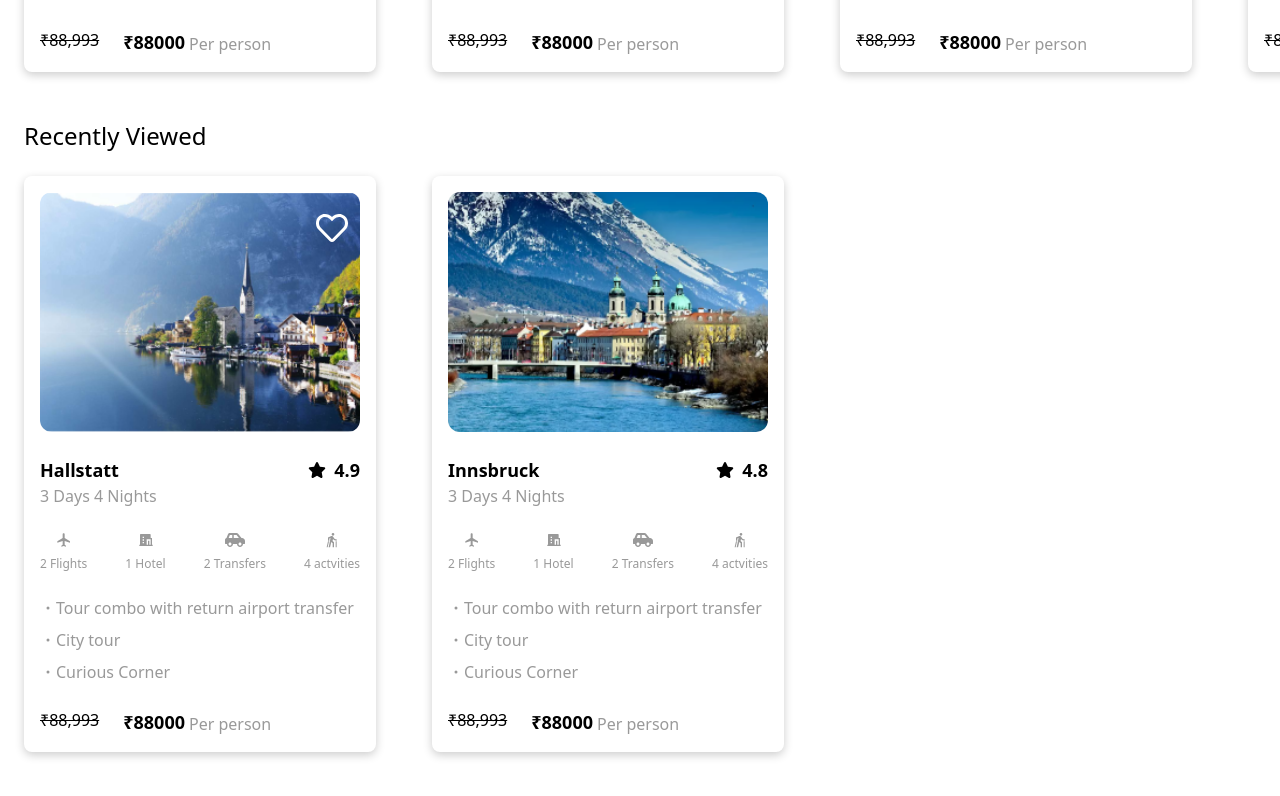
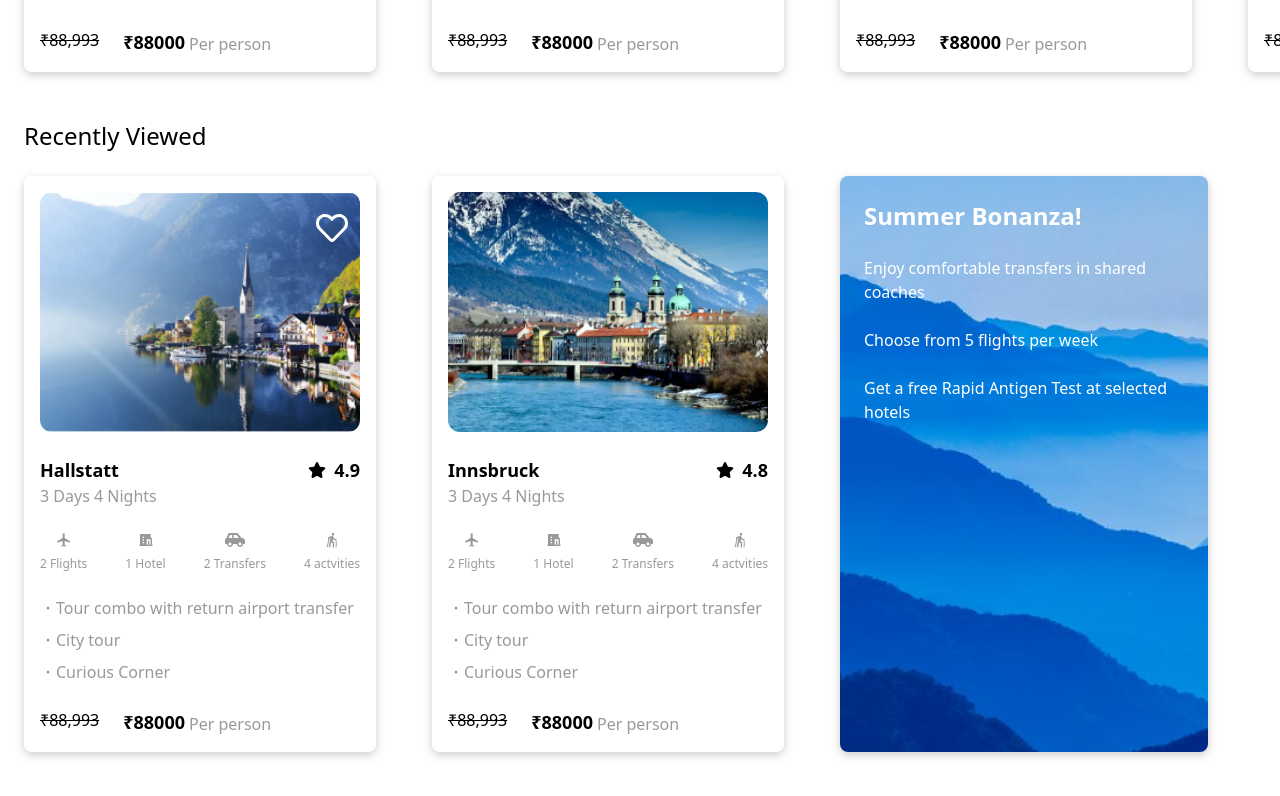
Before and after one commit to rashidpbi/travel-test, a React (Create React App) app: page /mountains in a window 1280 px wide. Shown: the part 1384-2180 px from the top of the page. Built offline with nearby package versions, Linux system fonts and the light colour scheme.

Commit message:
feat: second page

```diff
--- a/src/components/Container.jsx
+++ b/src/components/Container.jsx
@@ -1,23 +1,28 @@
-import React from 'react'
+import React from "react";
 
-const Container = ({header,datas,Component}) => {
-   console.log("datas:",datas)
+const Container = ({ header, datas, Component }) => {
+  console.log("datas:", datas);
   return (
-    <div className='my-6  '>
-    <div className="text-2xl font-medium  px-6 ">
-      {header}
+    <div className="my-6  ">
+      <div className="text-2xl font-medium  px-6 ">{header}</div>
+      <div className="flex gap-2 overflow-x-scroll no-scrollbar  ">
+        {datas.map((data) => (
+          <div key={data._id}>
+            <Component data={data} />
+          </div>
+        ))}
+        {header=="Recently Viewed"?<div className="p-6 relative bg-blueMount rounded-lg  shadow-md mx-6 my-6  ">
+          <div className="flex flex-col w-80 h-60 rounded-xl text-white gap-6">
+          <div className="font-semibold text-2xl">Summer Bonanza!</div>
+          <div>Enjoy comfortable transfers in shared coaches</div>
+          <div>Choose from 5 flights per week</div>
+          <div>Get a free Rapid Antigen Test at selected hotels</div>
+          </div>
+        </div>:''}
+
+      </div>
     </div>
-    <div className='flex gap-2 overflow-x-scroll no-scrollbar  '>
-      {datas.map((data)=>(
-        <div key={data._id}>
-            <Component data={data}/>
+  );
+};
 
-        </div>
-      ))}
-
-    </div>
-  </div>
-  )
-}
-
-export default Container
+export default Container;
--- a/src/components/Mountains.jsx
+++ b/src/components/Mountains.jsx
@@ -9,10 +9,10 @@ const Mountains = () => {
   return (
     <div>
       <Container header={"Popular Beach Destinations"} datas={mountDestinations} Component={PackageCard} />
-      <div>
+
         <Container header={"Recently Viewed"} datas={mountRecents} Component={PackageCard} />
 
-      </div>
+
       <Container header={"All Inclusive Packages!"} datas={mountInclusive} Component={PackageCard} />
       <Container header={"Honeymoon Freebies Special"} datas={mountHoneymoon} Component={PackageCard} />
     </div>
--- a/tailwind.config.js
+++ b/tailwind.config.js
@@ -8,7 +8,8 @@ module.exports = {
       backgroundImage:{
         'hero':"url('/src/assets/bg-hero.png')",
         'mountain':"url('/src/assets/bg-mountain.png')",
-        'mountains':"url('/src/assets/bg-mountains.png')"
+        'mountains':"url('/src/assets/bg-mountains.png')",
+        'blueMount':"url('/src/assets/blueMountain.png')"
 
       },
       colors: {
```
Also changed, not shown: src/assets/blueMountain.png (added).
